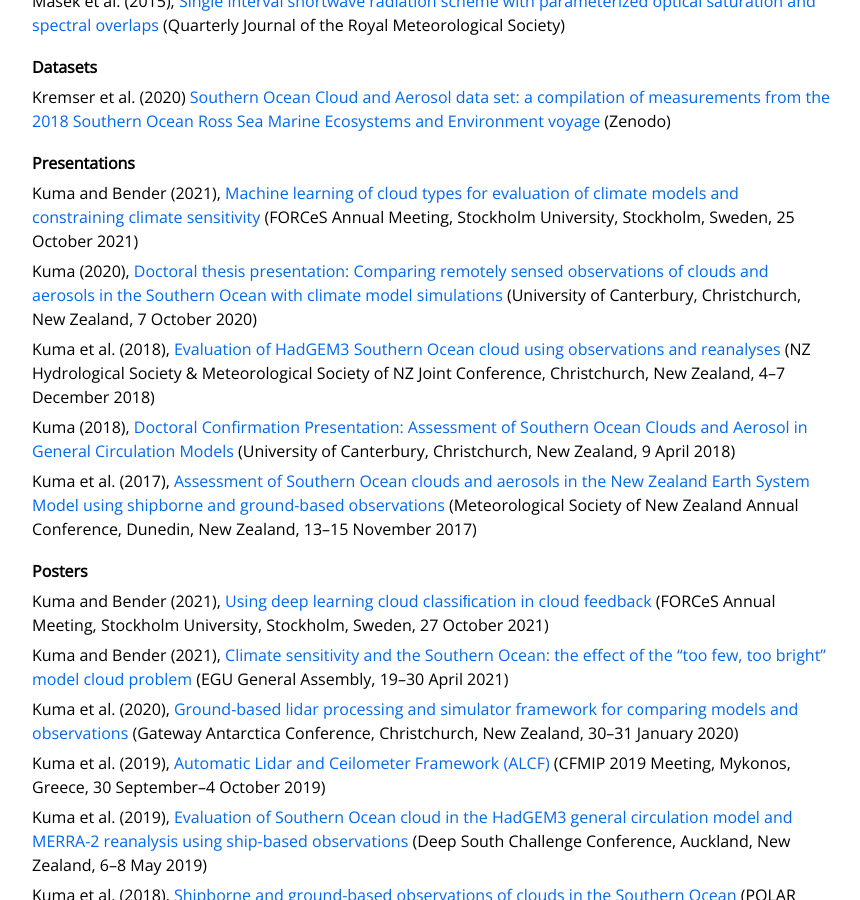
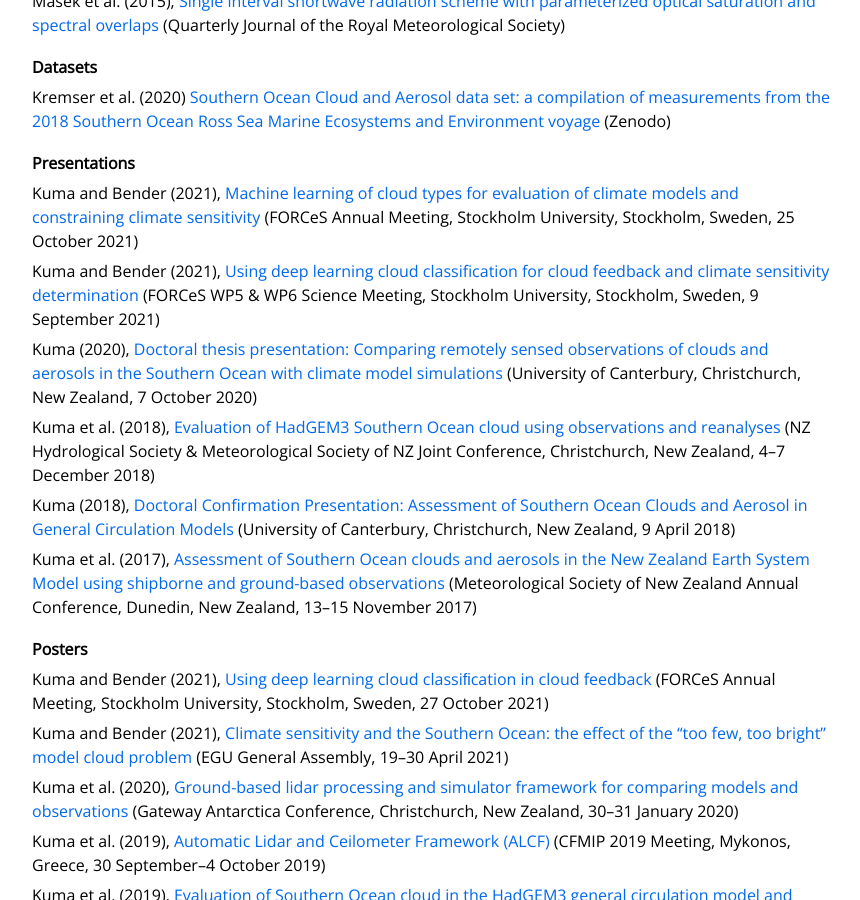
Before and after one commit to peterkuma/peterkuma.net, a Jekyll site: the page built from science/index.md, in a window 1280 px wide and 900 px high, scrolled down 775 px. Shown: the whole window, without its empty margins (208-1068 px from the left). Built offline with Jekyll 4.4.1, drawn with Linux system fonts in a browser that asks for light colours.

Commit message:
Add FORCeS WP5 & WP6 Science Meeting presentation

```diff
--- a/science/index.md
+++ b/science/index.md
@@ -36,6 +36,8 @@
 ## Presentations
 
 Kuma and Bender (2021), [Machine learning of cloud types for evaluation of climate models and constraining climate sensitivity](https://zenodo.org/record/5605043) (FORCeS Annual Meeting, Stockholm University, Stockholm, Sweden, 25 October 2021)
+
+Kuma and Bender (2021), [Using deep learning cloud classification for cloud feedback and climate sensitivity determination](https://zenodo.org/record/5609454) (FORCeS WP5 & WP6 Science Meeting, Stockholm University, Stockholm, Sweden, 9 September 2021)
 
 Kuma (2020), [Doctoral thesis presentation: Comparing remotely sensed observations of clouds and aerosols in the Southern Ocean with climate model simulations](https://github.com/peterkuma/research/raw/master/presentations/Kuma%20(2020)%2C%20Doctoral%20thesis%20presentation:%20Comparing%20remotely%20sensed%20observations%20of%20clouds%20and%20aerosols%20in%20the%20Southern%20Ocean%20with%20climate%20model%20simulations.pdf) (University of Canterbury, Christchurch, New Zealand, 7 October 2020)
 
```
